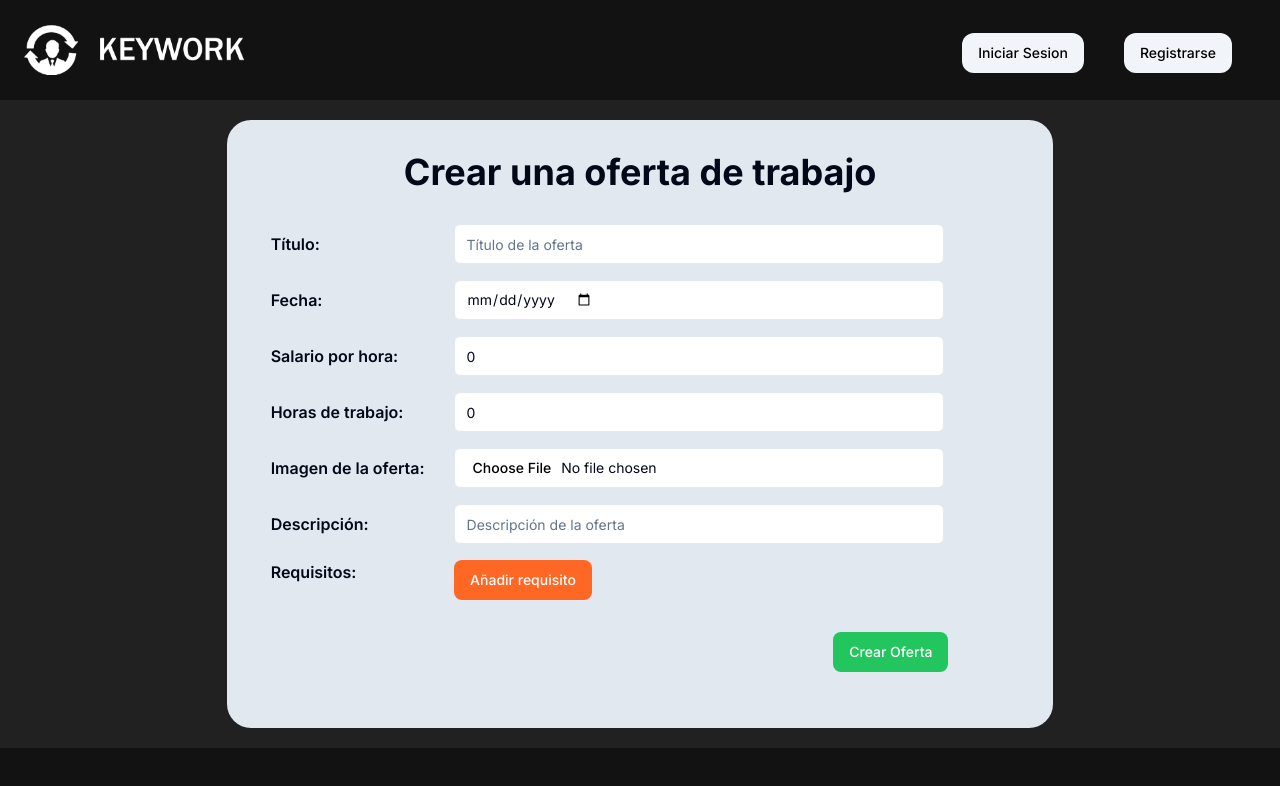
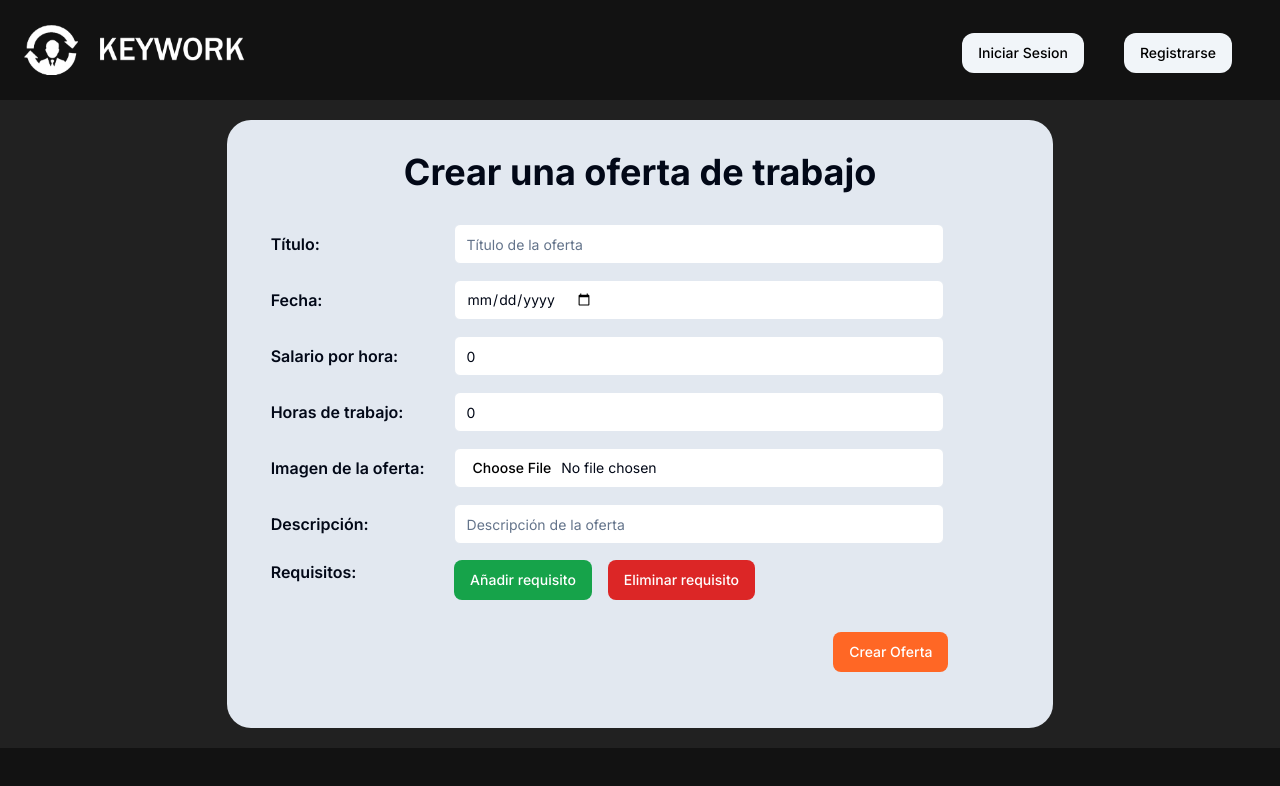
Before and after one commit to linusnicolau0/KeyWork-Front-End, a Next.js app: page /create-offer in a window 1280 px wide. Shown: the top 786 px of the page. Built offline with nearby package versions, Linux system fonts and the light colour scheme.

Commit message:
removeRequirement

```diff
--- a/app/create-offer/page.tsx
+++ b/app/create-offer/page.tsx
@@ -43,6 +43,10 @@ export default function CreateOffer() {
 
     const addRequirement = () => {
         setOffer({ ...offer, requirements: [...offer.requirements, ''] });
+    };
+    /* Eliminamos solo el ultimo requirement */
+    const removeRequirement = () => {
+        setOffer({ ...offer, requirements: offer.requirements.slice(0, -1) });
     };
 
 
@@ -158,14 +162,19 @@ export default function CreateOffer() {
                                     required
                                 />
                             ))}
-                            <Button onClick={addRequirement} className="bg-[#ff6725] text-white px-4 py-2 rounded-lg">
-                                Añadir requisito
-                            </Button>
+                            <div className="flex w-60 items-center justify-between">
+                                <Button onClick={addRequirement} className="bg-green-600 text-white px-4 py-2 rounded-lg">
+                                    Añadir requisito
+                                </Button>
+                                <Button onClick={removeRequirement} className="bg-red-600 text-white px-4 py-2 rounded-lg ml-4">
+                                    Eliminar requisito
+                                </Button>
+                            </div>
                         </div>
                     </div>
 
                     <div className="flex mb-4 justify-end p-4">
-                        <Button type="submit" className="bg-green-500 text-white px-4 py-2 rounded-lg">
+                        <Button type="submit" className="bg-[#ff6725] text-white px-4 py-2 rounded-lg">
                             Crear Oferta
                         </Button>
                     </div>
```
